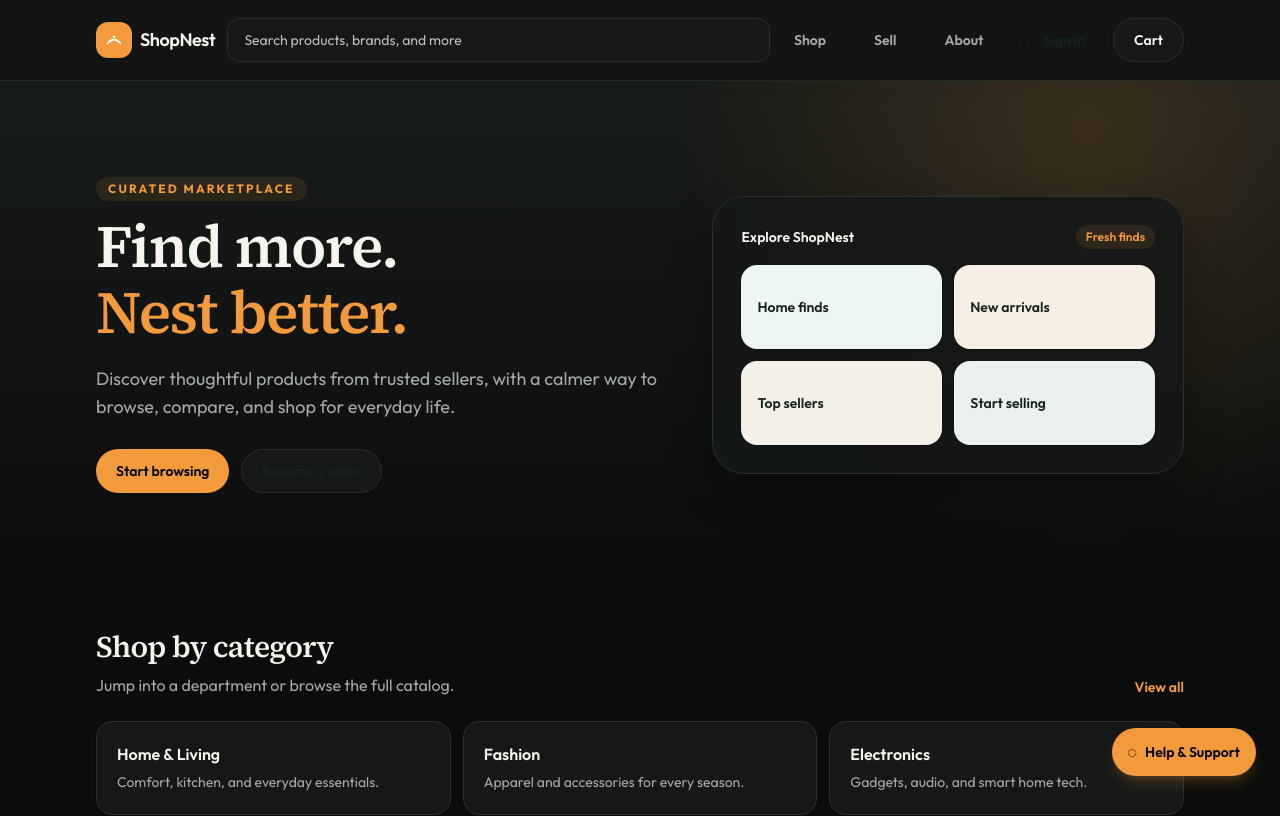
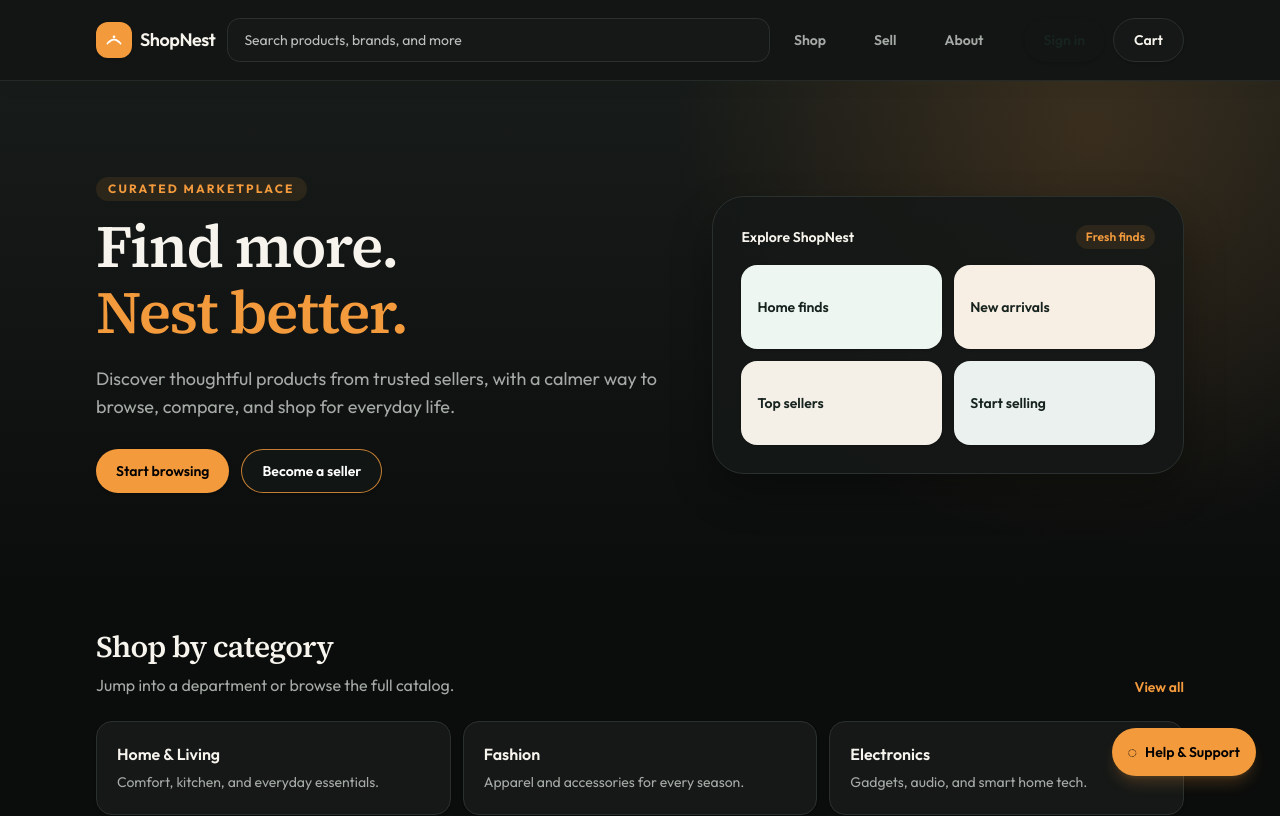
Before and after one commit to Ashoka-maker/ShopNest, a Next.js app: page / in a window 1280 px wide. Shown: the top 816 px of the page. Built offline with nearby package versions, Linux system fonts and the light colour scheme.

Commit message:
Upgrade ShopNest premium UI

```diff
--- a/src/components/ui/button.tsx
+++ b/src/components/ui/button.tsx
@@ -14,7 +14,7 @@ export function buttonClassName(variant: ButtonVariant = "primary") {
     variant === "primary" &&
       "bg-brand text-black hover:bg-brand-dark active:bg-brand-dark hover:shadow-md",
     variant === "secondary" &&
-      "border border-border bg-surface text-foreground hover:border-brand/40 hover:bg-white hover:text-[#17231e]",
+      "border border-brand/80 bg-[#111513] text-white shadow-[0_0_0_1px_rgba(243,154,61,0.08)] hover:border-brand hover:bg-brand hover:text-black hover:shadow-[0_8px_24px_rgba(243,154,61,0.2)]",
     variant === "ghost" && "text-foreground hover:bg-white/10 hover:text-brand",
   );
 }
```
